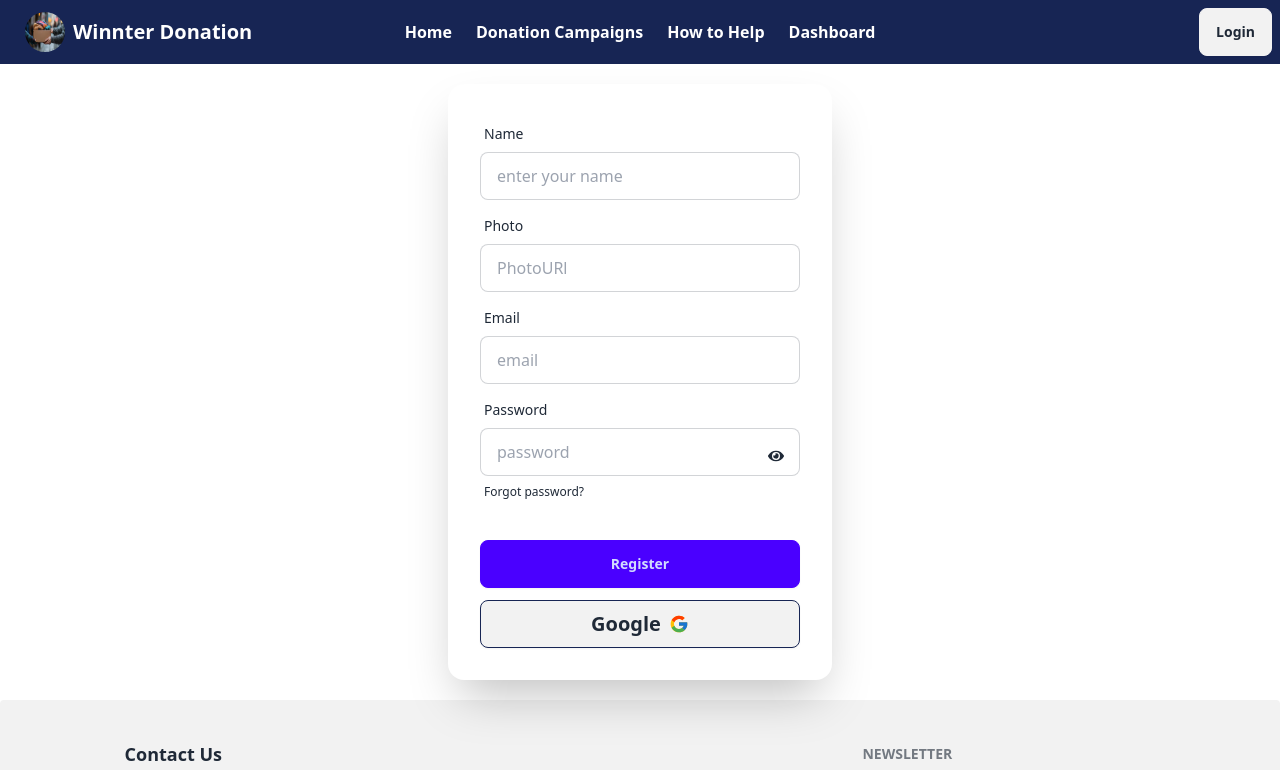
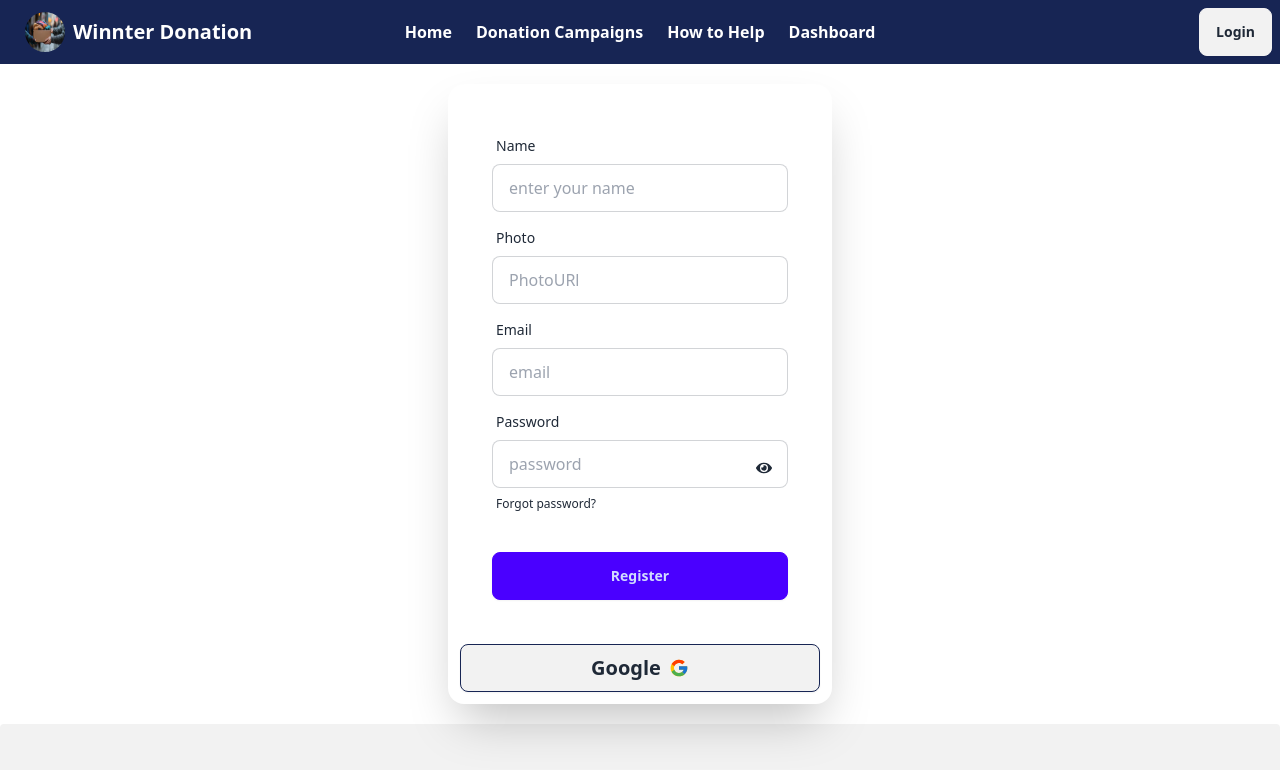
Before and after one commit to MeghlaB/WinterDonation, a React (Vite) app: page /auth/register in a window 1280 px wide. Shown: the top 770 px of the page. Built offline with nearby package versions, Linux system fonts and the light colour scheme; no server answers.

Commit message:
google auth added

```diff
--- a/src/Components/Register.jsx
+++ b/src/Components/Register.jsx
@@ -44,25 +44,45 @@ export default function Register() {
             setUsere(err.message)
           })
 
-
-
         })
         .catch((err)=>{
           toast.error(`Registration failed! Error:${err.code}`)
         })
     }
+    // const handleGoogle = ()=>{
+    //   GoogleLogin()
+    //   .then((result)=>{
+    //     setUsere(result.user)
+    //     if(result.user){
+    //       toast.success('Google Login Successful!')
+    //       setTimeout(()=>{
+    //         navigate(location?.state? location.state :'/')
+    //       },1000)
+    //     }
+    //   })
+    //   .catch((err)=>{
+    //     setUsere(err.message)
+    //   })
+    //  }
     const handleGoogle = ()=>{
       GoogleLogin()
       .then((result)=>{
         setUsere(result.user)
-        navigate(location?.state? location.state :'/')
+        toast.success('Google Login Successful!')
+        if(result.user){
+
+          setTimeout(()=>{
+            navigate(location?.state? location.state :'/')
+          },1000)
+        }
+
       })
       .catch((err)=>{
         setUsere(err.message)
       })
      }
   return (
-    <div className="card bg-base-100 w-full max-w-sm shrink-0 shadow-2xl">
+    <div className="card bg-base-100 w-full max-w-sm shrink-0 shadow-2xl px-3 py-3">
       <form onSubmit={handeleLRegister} className="card-body">
         <div className="form-control">
           <label className="label">
@@ -109,12 +129,13 @@ export default function Register() {
         </div>
         <div className="form-control mt-6">
           <button className="btn btn-primary mb-3">Register</button>
-           <p>
-          <Link onClick={handleGoogle} className='btn border-blue-950 text-xl hover:bg-sky-950 hover:text-white w-full space-y-4'> Google <FcGoogle /></Link>
-        <ToastContainer></ToastContainer>
-       </p>
+
         </div>
       </form>
+      <p>
+      <Link onClick={handleGoogle} className='btn border-blue-950 text-xl hover:bg-sky-950 hover:text-white w-full space-y-4'> Google <FcGoogle /></Link>
+       </p>
+       <ToastContainer></ToastContainer>
     </div>
   )
 }
```
